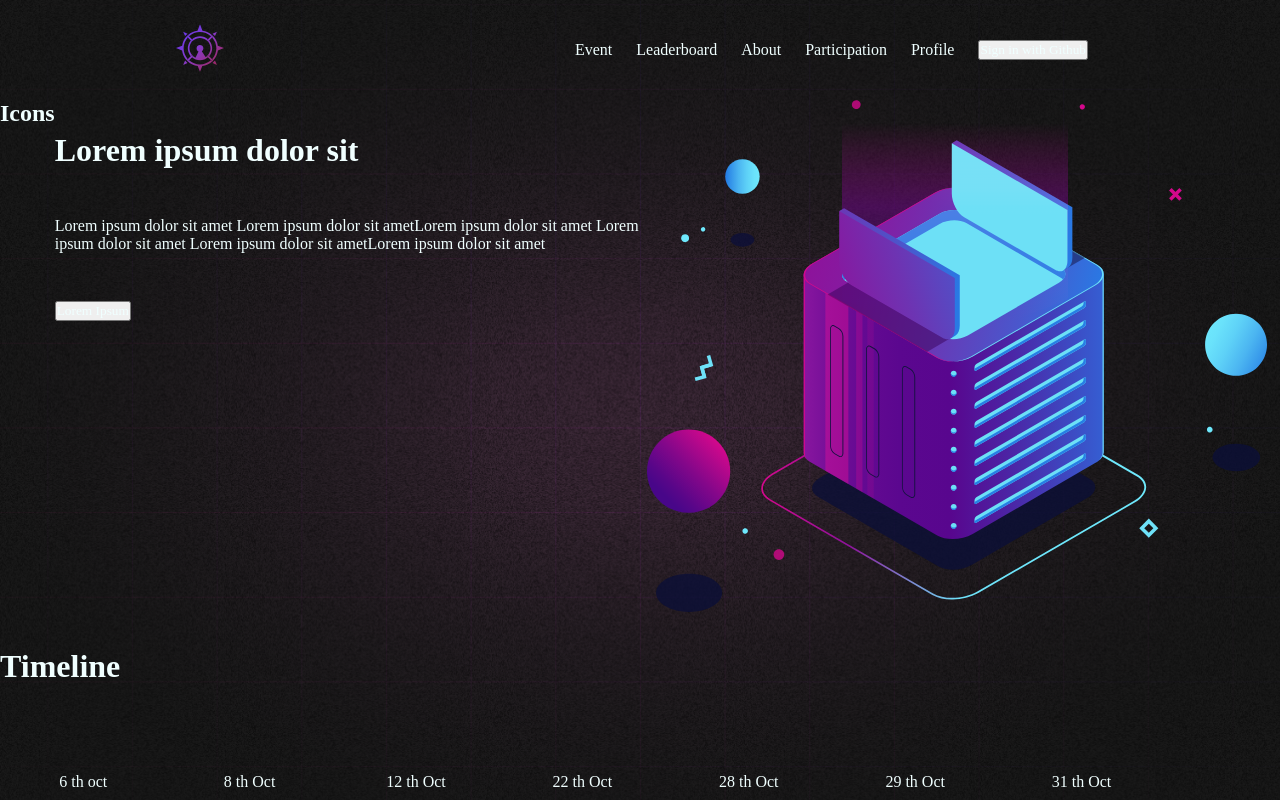
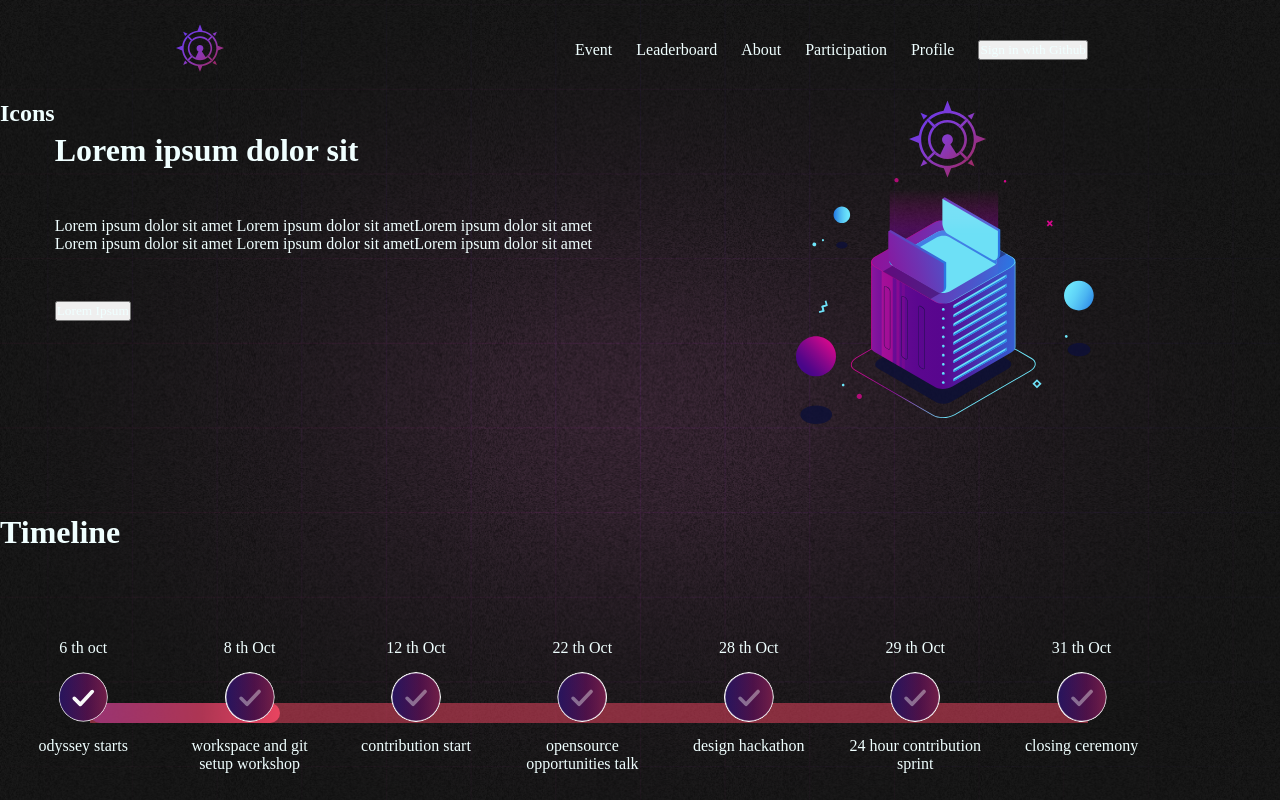
Before and after one commit to sdslabs/odyssey, a Next.js app in the folder frontend/: page / in a window 1280 px wide. Shown: the top 800 px of the page. Built offline with nearby package versions, Linux system fonts and the light colour scheme; no server answers; a web font is replaced by a local one.

Commit message:
minor landing fix

```diff
--- a/frontend/components/HomePage.js
+++ b/frontend/components/HomePage.js
@@ -9,14 +9,23 @@ const HomePage = () => {
             <h1>Lorem ipsum dolor sit</h1>
           </div>
           <div>
-                <p>Lorem ipsum dolor sit amet Lorem ipsum dolor sit ametLorem ipsum dolor sit amet Lorem ipsum dolor sit amet Lorem ipsum dolor sit ametLorem ipsum dolor sit amet</p>
+            <p>
+              Lorem ipsum dolor sit amet Lorem ipsum dolor sit ametLorem ipsum
+              dolor sit amet Lorem ipsum dolor sit amet Lorem ipsum dolor sit
+              ametLorem ipsum dolor sit amet
+            </p>
           </div>
           <div>
             <button>Lorem Ipsum</button>
           </div>
         </div>
-            <div>
+        <div className="rightlane">
+          <div className="rightlogo">
+            <img src="/images/logo.svg" alt="logo" />
+          </div>
+          <div className="odysseyimage">
             <img src="/images/home-illus.svg" alt="Odyssey" />
+          </div>
         </div>
       </div>
     );
```
Lines whose indentation alone changed are shown as unchanged.
